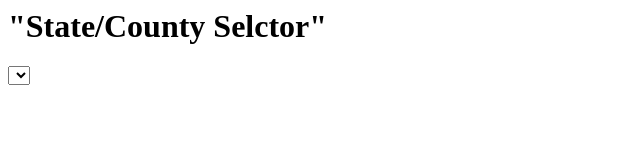
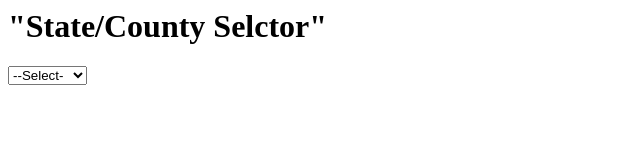
Before and after one commit to rick0suav3/FirstRepository, a plain HTML site: page index.html in a window 1280 px wide. Shown: the full height of the page, 0-640 px from the left. Drawn offline with Linux system fonts and the light colour scheme.

Commit message:
Update index.html

```diff
--- a/index.html
+++ b/index.html
@@ -1,7 +1,7 @@
 <html>
     <head>
         <h1>"State/County Selctor"</h1>
-        <script type = "text\javascript" src="DD_Population.js"></script>
+        <script src="DD_Population.js"></script>
     </head>
     <body onload = "getStateKey()">
         <select id = "selState" name = "state" default = "Select State" onchange = "getCounties()"></select>
```
